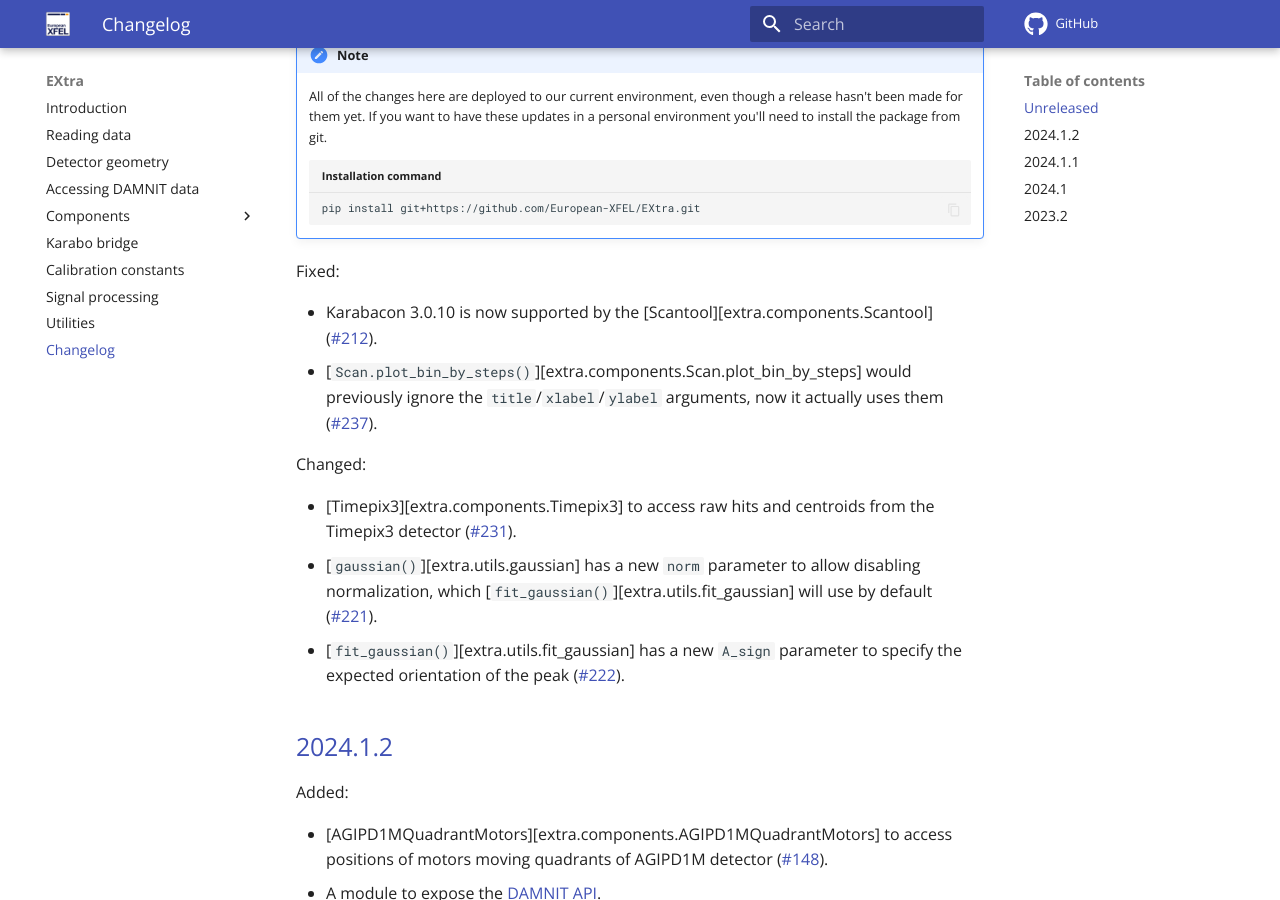
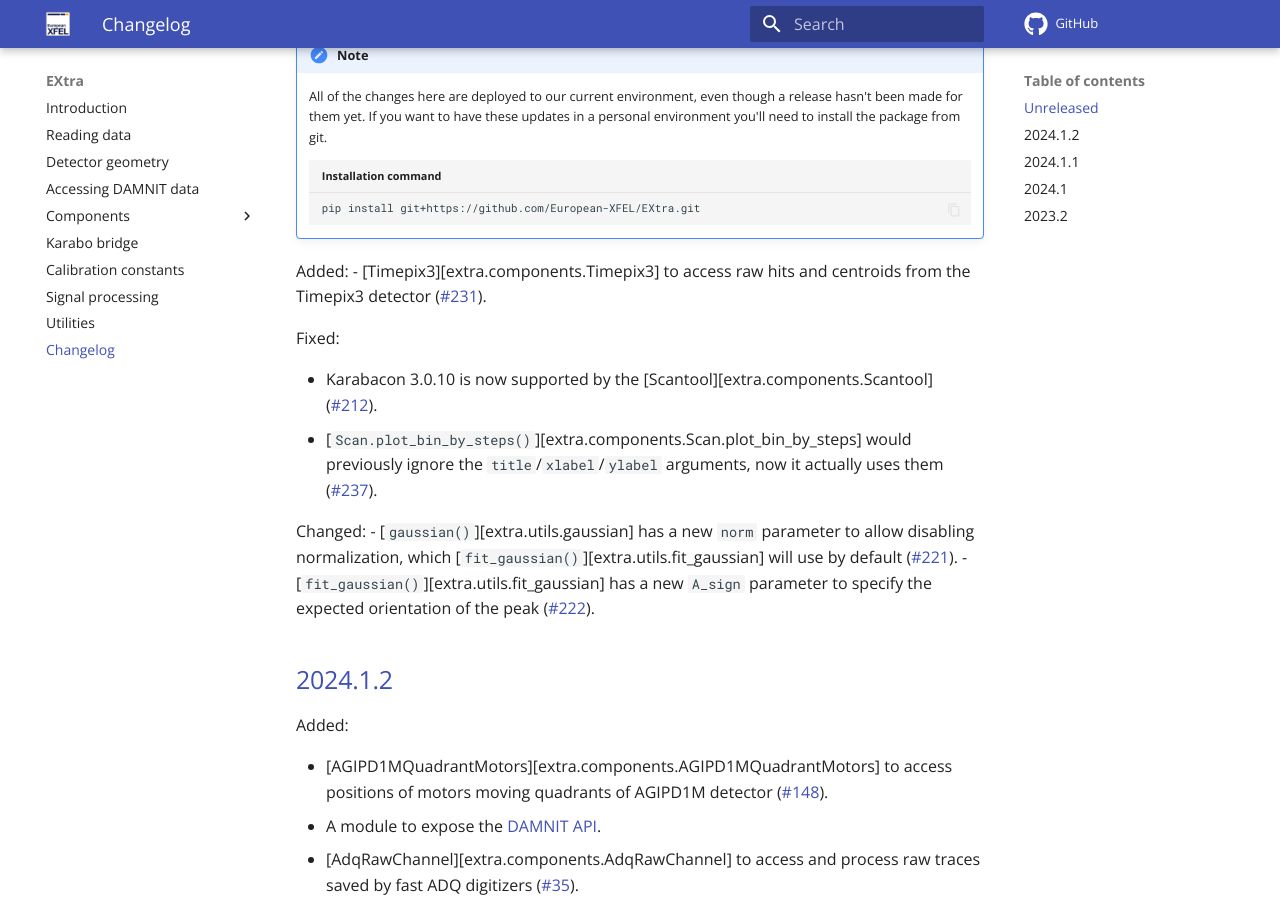
Before and after one commit to European-XFEL/EXtra, an MkDocs documentation site: the page built from docs/changelog.md, in a window 1280 px wide and 900 px high, scrolled down 199 px. Built offline with MkDocs 1.6.1 and Material for MkDocs 9.7.7, drawn with Linux system fonts in a browser that asks for light colours; emoji names are drawn with the system emoji font; comment, search, counter and statistics services are not loaded; part of the change alters nothing that is shown.

````diff
--- a/docs/changelog.md
+++ b/docs/changelog.md
@@ -16,6 +16,9 @@
     pip install git+https://github.com/European-XFEL/EXtra.git
     ```
 
+Added:
+- [Timepix3][extra.components.Timepix3] to access raw hits and centroids from the Timepix3 detector (!231).
+
 Fixed:
 
 - Karabacon 3.0.10 is now supported by the [Scantool][extra.components.Scantool]
@@ -25,8 +28,6 @@ Fixed:
   uses them (!237).
 
 Changed:
-
-- [Timepix3][extra.components.Timepix3] to access raw hits and centroids from the Timepix3 detector (!231).
 - [`gaussian()`][extra.utils.gaussian] has a new `norm` parameter to allow
   disabling normalization, which [`fit_gaussian()`][extra.utils.fit_gaussian] will
   use by default (!221).
````
